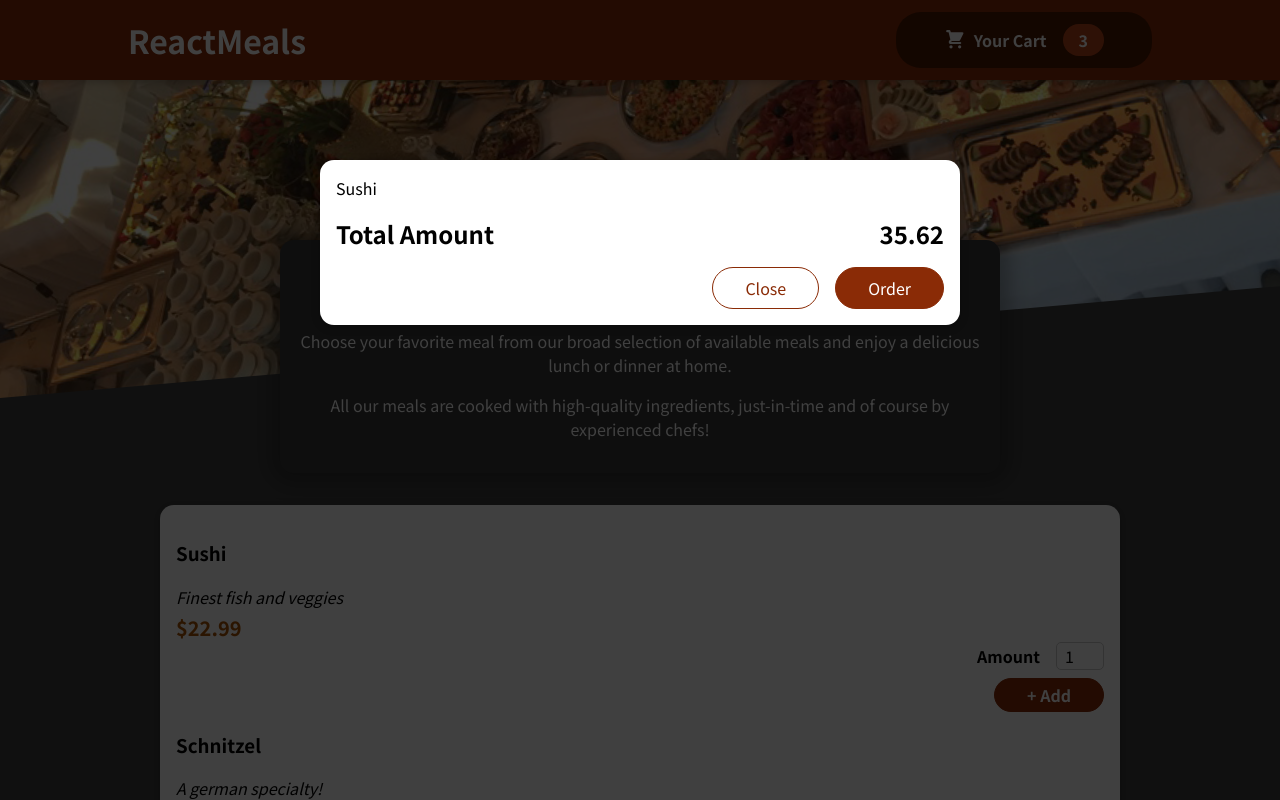
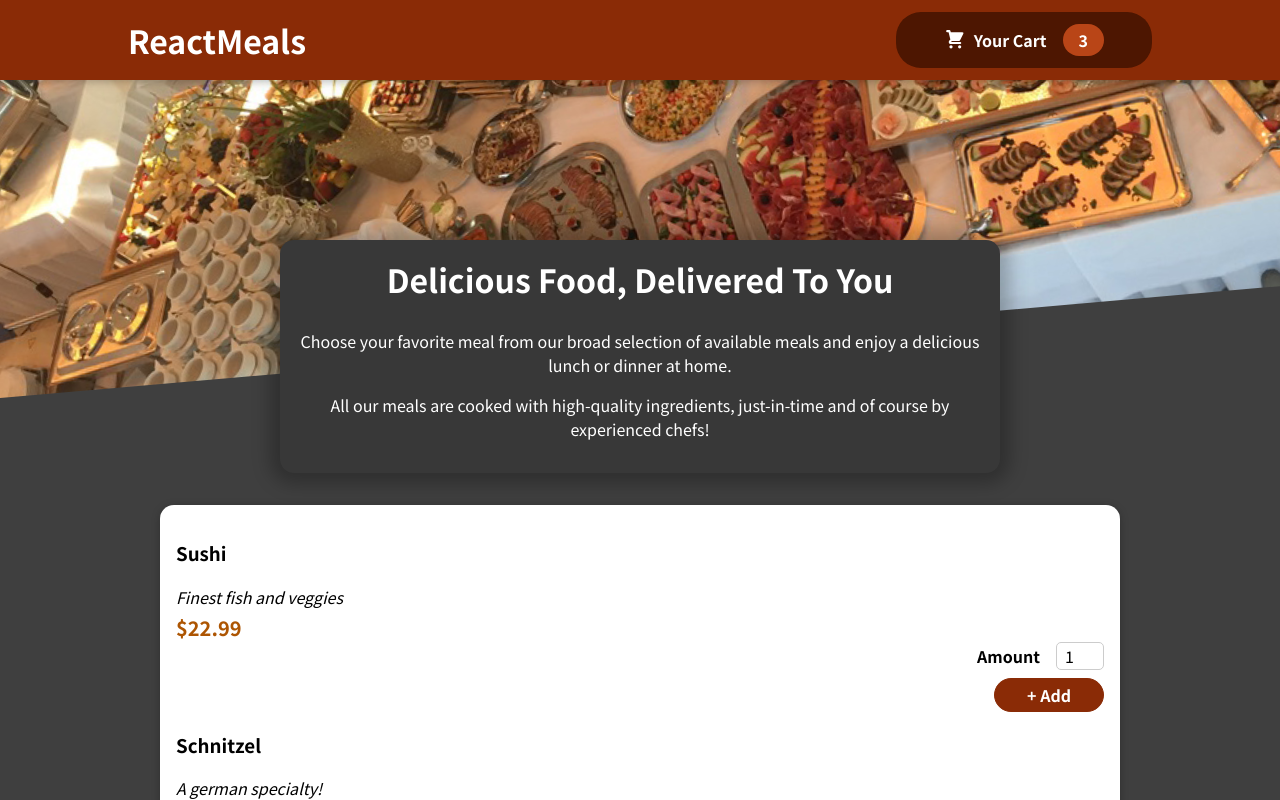
Before and after one commit to fburaktrd/react-udemy, a React (Create React App) app in the folder food-order-app/: page / in a window 1280 px wide. Shown: the top 800 px of the page. Built offline with nearby package versions, Linux system fonts and the light colour scheme.

Commit message:
Managing Cart & Modal State

```diff
--- a/food-order-app/src/App.js
+++ b/food-order-app/src/App.js
@@ -1,14 +1,24 @@
-import { Fragment } from "react";
+import { Fragment, useState } from "react";
 import Cart from "./components/Cart/Cart";
 import Header from "./components/Layout/Header";
 import Meals from "./Meals/Meals";
 
 
 function App() {
+  const [cartIsShown,setCartIsShown] = useState(false);
+
+  const showCartHandler= () =>{
+    setCartIsShown(true);
+  };
+
+  const hideCartHandler= () =>{
+    setCartIsShown(false);
+  };
+
   return (
     <Fragment>
-      <Cart/>
-      <Header/>
+      {cartIsShown && <Cart onHideCart={hideCartHandler}/>}
+      <Header onShowCart={showCartHandler}/>
       <main>
       <Meals/>
       </main>
--- a/food-order-app/src/UI/Modal.js
+++ b/food-order-app/src/UI/Modal.js
@@ -3,7 +3,7 @@ import { Fragment } from "react";
 import ReactDOM from "react-dom";
 
 const Backdrop = (props) => {
-  return <div className={classes.backdrop} />;
+  return <div className={classes.backdrop} onClick={props.onClick}/>;
 };
 
 const ModalOverlay = (props) => {
@@ -19,7 +19,7 @@ const portalElement = document.getElementById("overlays");
 const Modal = (props) => {
   return (
     <Fragment>
-      {ReactDOM.createPortal(<Backdrop />, portalElement)}
+      {ReactDOM.createPortal(<Backdrop onClick={props.onHideCart}/>, portalElement)}
       {ReactDOM.createPortal(
         <ModalOverlay>{props.children}</ModalOverlay>,
         portalElement
--- a/food-order-app/src/components/Cart/Cart.js
+++ b/food-order-app/src/components/Cart/Cart.js
@@ -11,14 +11,14 @@ const Cart = (props) => {
   );
 
   return (
-    <Modal>
+    <Modal onHideCart={props.onHideCart}>
       {cartItems}
       <div className={classes.total}>
         <span>Total Amount</span>
         <span>35.62</span>
       </div>
       <div className={classes.actions}>
-        <button className={classes['button--alt']}>Close</button>
+        <button className={classes['button--alt']} onClick={props.onHideCart}>Close</button>
         <button className={classes.button}>Order</button>
 
       </div>
--- a/food-order-app/src/components/Layout/Header.js
+++ b/food-order-app/src/components/Layout/Header.js
@@ -8,7 +8,7 @@ const Header = props =>{
   return <Fragment>
     <header className={classes.header}>
       <h1>ReactMeals</h1>
-      <HeaderCartButton></HeaderCartButton>
+      <HeaderCartButton onClick={props.onShowCart}></HeaderCartButton>
     </header>
     <div className={classes['main-image']}>
       <img src={mealsImage} alt="A table full of delicious food."/>
--- a/food-order-app/src/components/Layout/HeaderCartButton.js
+++ b/food-order-app/src/components/Layout/HeaderCartButton.js
@@ -3,7 +3,7 @@ import classes from "./HeaderCartButton.module.css";
 
 const HeaderCartButton = (props) => {
   return (
-    <button className={classes.button}>
+    <button className={classes.button} onClick={props.onClick}>
       <span className={classes.icon}>
         <CartIcon />
       </span>
```
